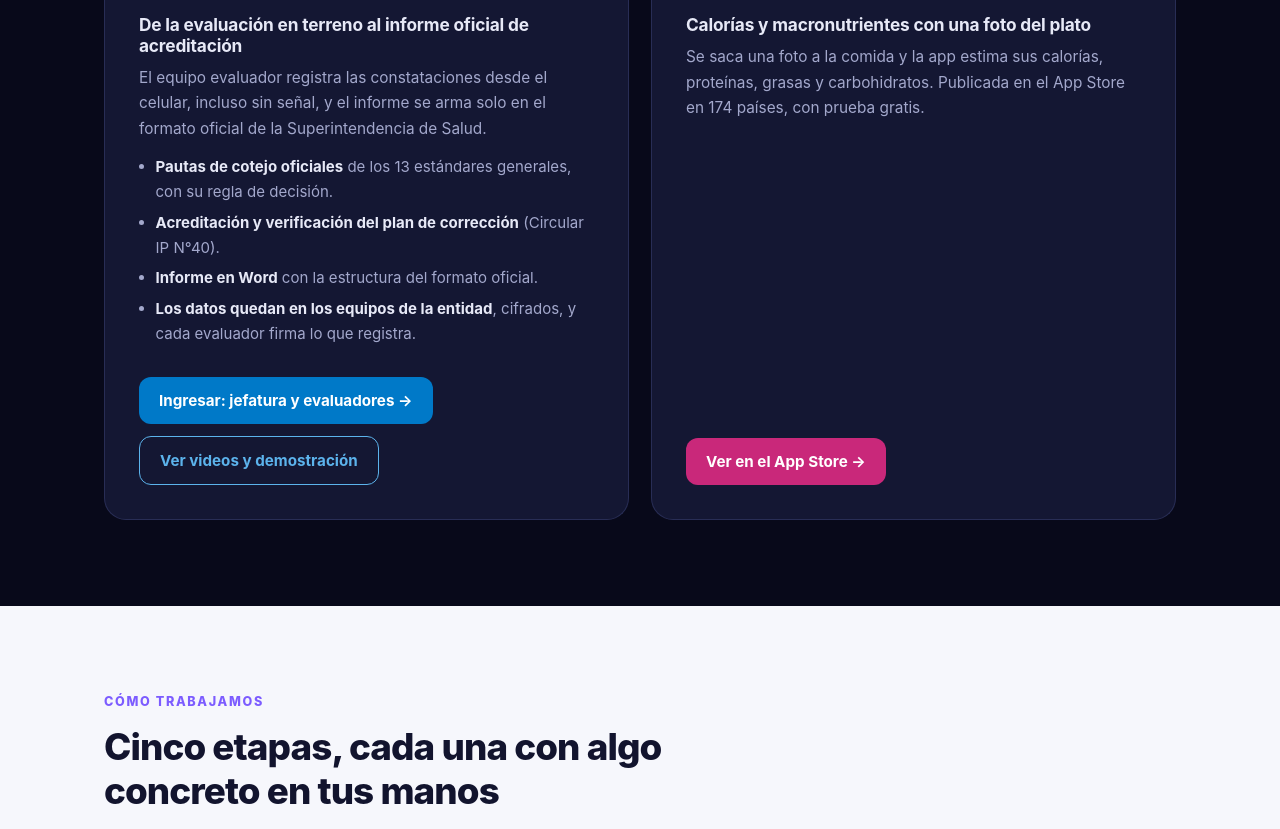
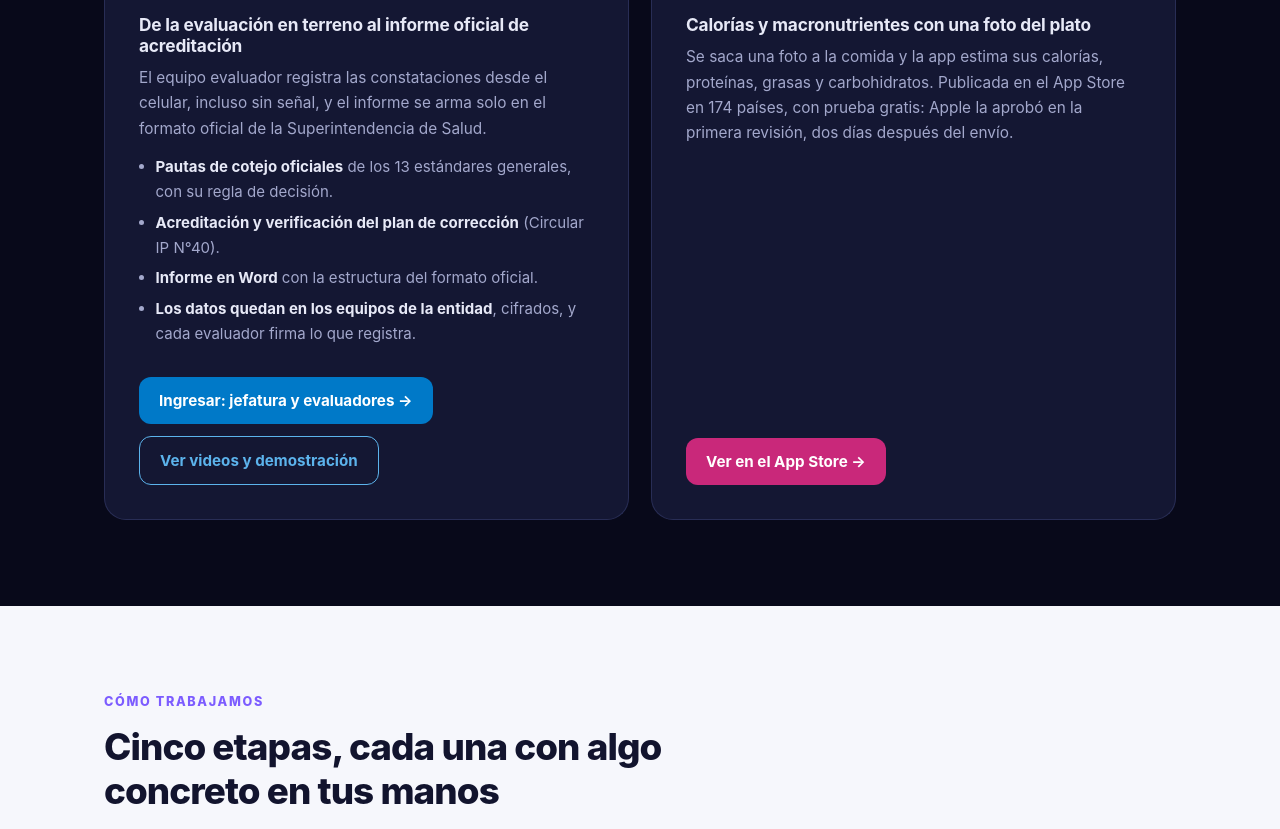
Before and after one commit to rociocamilarl/sitio-dataconsultingrrl, a plain HTML site: page index.html in a window 1280 px wide. Shown: the part 6404-7233 px from the top of the page. Drawn offline with Linux system fonts and the light colour scheme.

Commit message:
Duraznito: Apple la aprobó en la primera revisión, dos días después del envío
Recupera en la tarjeta de «Nuestras apps» el dato que respaldaba el servicio
de creación de apps y que salió con la tarjeta de proyectos.

Co-Authored-By: Claude Opus 5 <noreply@anthropic.com>

```diff
--- a/index.html
+++ b/index.html
@@ -618,7 +618,8 @@
           <div><div class="nombre">Duraznito</div><div class="para">App de iPhone</div></div></div>
         <h3>Calorías y macronutrientes con una foto del plato</h3>
         <p>Se saca una foto a la comida y la app estima sus calorías, proteínas, grasas y
-          carbohidratos. Publicada en el App Store en 174 países, con prueba gratis.</p>
+          carbohidratos. Publicada en el App Store en 174 países, con prueba gratis: Apple la
+          aprobó en la primera revisión, dos días después del envío.</p>
         <div class="acciones">
           <a class="pri" href="https://apps.apple.com/cl/app/id6835375797" target="_blank" rel="noopener">Ver en el App Store →</a>
         </div>
```
